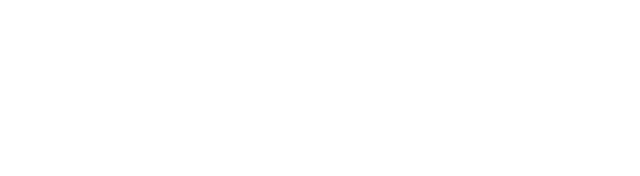
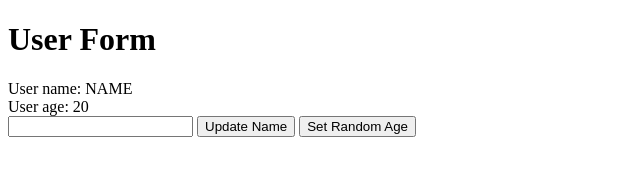
Before and after one commit to elenabravo/typescript-framework, a website with bundled scripts: page index.html in a window 1280 px wide. Shown: the whole page, without its empty margins (0-640 px from the left). Built offline with nearby package versions, Linux system fonts and the light colour scheme; data requests are answered from the project's data file.

Commit message:
add UserForm view class and tsconfig

```diff
--- a/index.html
+++ b/index.html
@@ -6,6 +6,7 @@
     <title>Document</title>
 </head>
 <body>
+    <div id="root"></div>
     <script src="./src/index.ts"></script>
 </body>
 </html>
--- a/src/index.ts
+++ b/src/index.ts
@@ -1,10 +1,13 @@
-import { Collection } from './models/Collection'
-import { User, UserProps } from './models/User'
+import { UserForm } from './views/UserForm'
+import { User } from './models/User'
 
-const collection = User.buildUserCollection()
+const user = User.buildUser({ name: 'NAME', age: 20 })
 
-collection.on('change', () => {
-    console.log(collection)
-})
+const root = document.getElementById('root')
 
-collection.fetch()
+if (root) {
+    const userForm = new UserForm(root, user)
+    userForm.render()
+} else {
+    throw new Error('Root error not found')
+}
--- a/src/models/user.ts
+++ b/src/models/user.ts
@@ -26,7 +26,8 @@ export class User extends Model<UserProps> {
         return new Collection<User, UserProps>(ROOT_URL, deserialize)
     }
 
-    isAdminUser(): boolean {
-        return this.get('id') === 1
+    setRandomAge(): void {
+        const age = Math.round(Math.random() * 100)
+        this.set({ age })
     }
 }
--- /dev/null
+++ b/src/views/UserForm.ts
@@ -0,0 +1,75 @@
+import { User } from '../models/User'
+
+export class UserForm {
+    constructor(
+        public parent: Element,
+        public model: User
+    ){
+        this.bindModel()
+    }
+
+    bindModel(): void {
+        this.model.on('change', () => {
+            this.render()
+        })
+    }
+
+    eventsMap(): { [key: string]: () => void } {
+        return {
+            'click:.set-name': this.onSetNameClick,
+            'click:.set-age': this.onSetAgeClick,
+        }
+    }
+
+    onSetAgeClick = (): void => {
+        this.model.setRandomAge()
+    }
+
+    onSetNameClick = (): void => {
+        const input = this.parent.querySelector('input')
+
+        if (input) {
+            const name = input.value
+        }
+
+        this.model.set({ name })
+    }
+
+    template(): string {
+        return `
+            <div>
+                <h1>User Form</h1>
+                <div>User name: ${this.model.get('name')}</div>
+                <div>User age: ${this.model.get('age')}</div>
+                <input />
+                <button class="set-name">Update Name</button>
+                <button class="set-age">Set Random Age</button>
+            </div>
+        `
+    }
+
+    bindEvents(fragment: DocumentFragment): void {
+        const eventsMap = this.eventsMap()
+
+        for (let eventKey in eventsMap) {
+            const [eventName, selector] = eventKey.split(':')
+
+            fragment.querySelectorAll(selector).forEach(element => {
+                element.addEventListener(eventName, eventsMap[eventKey])
+            })
+
+        }
+    }
+
+    render(): void {
+        this.parent.innerHTML = ''
+
+        const templateElement = document.createElement('template')
+        templateElement.innerHTML = this.template()
+
+        this.bindEvents(templateElement.content)
+
+        this.parent.append(templateElement.content)
+    }
+
+}
```
Also changed, not shown: tsconfig.json (added, +69 -0 lines).
